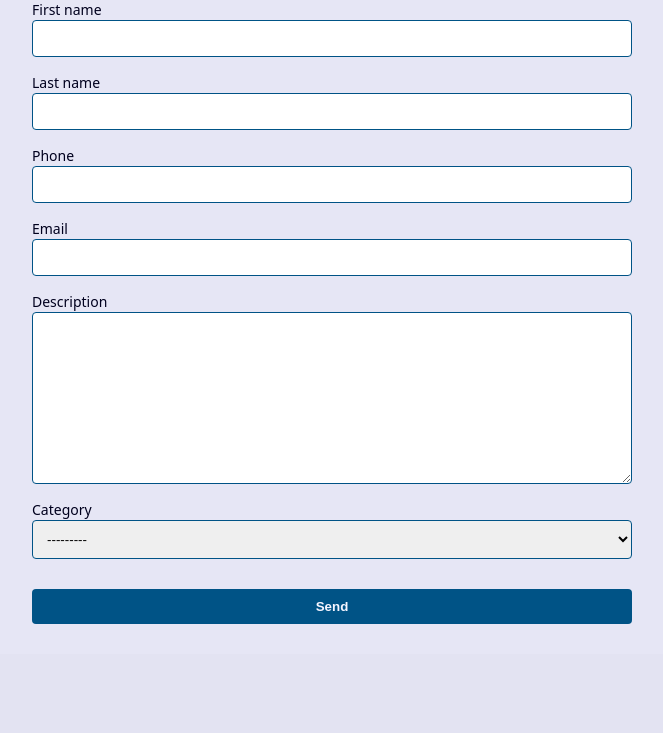
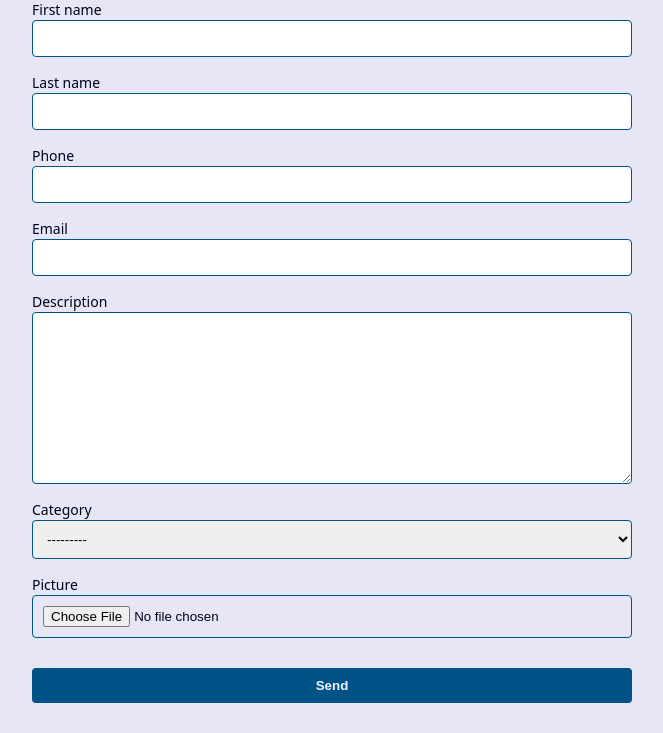
Before and after one commit to EvandroCalado/schedule_django, a Django app: page /contact/create/ in a window 1280 px wide. Shown: the part 306-1039 px from the top of the page, without its empty margins (308-971 px from the left). Before the commit the page ends 930 px from the top, so only its background shows below. Run offline with Django 5.2, Linux system fonts and the light colour scheme; data that the repository does not hold is empty.

Commit message:
✨ feat(contact): upload image

```diff
--- a/contact/forms.py
+++ b/contact/forms.py
@@ -5,6 +5,13 @@ from . import models
 
 
 class ContactForm(forms.ModelForm):
+    picture = forms.ImageField(
+        widget=forms.FileInput(
+            attrs={
+                'accept': 'image/*'
+            }
+        )
+    )
 
     class Meta:
         model = models.Contact
@@ -15,6 +22,7 @@ class ContactForm(forms.ModelForm):
             'email',
             'description',
             'category',
+            'picture',
         )
 
     def clean(self) -> dict[str, Any]:
--- a/contact/templates/contact/contact.html
+++ b/contact/templates/contact/contact.html
@@ -10,6 +10,12 @@
   <p><strong>Created At: </strong>{{ contact.created_at }}</p>
   <p><strong>Description: </strong>{{ contact.description }}</p>
   <p><strong>Category: </strong>{{ contact.category.name }}</p>
+
+  {% if contact.picture %}
+    <p>
+      <img src="{{ contact.picture.url }}" alt="{{ contact.first_name }}">
+    </p>
+  {% endif %}
 
   <div class="contact-links">
     <a class="btn btn-link" href="{% url "contact:update" contact.id %}">Update</a>
--- a/contact/templates/contact/create.html
+++ b/contact/templates/contact/create.html
@@ -18,9 +18,15 @@
         {{ field.errors }}
 
         {% if field.help_text %}
-            <p class="help-text">{{ field.help_text }}</p>
+          <p class="help-text">{{ field.help_text }}</p>
         {% endif %}
       </div>
+
+        {% if field.name == 'picture' and field.value.url %}
+          <div class="form-group">
+            <img src="{{ field.value.url }}" alt="">
+          </div>
+        {% endif %}
       {% endfor %}
     </div>
 
--- a/contact/views/contact_forms.py
+++ b/contact/views/contact_forms.py
@@ -8,7 +8,7 @@ def create(request):
     form_action = reverse('contact:create')
 
     if request.method == 'POST':
-        form = ContactForm(request.POST)
+        form = ContactForm(request.POST, request.FILES)
 
         context = {
             'form': form,
@@ -35,7 +35,7 @@ def update(request, contact_id):
     form_action = reverse('contact:update', args=(contact_id,))
 
     if request.method == 'POST':
-        form = ContactForm(request.POST, instance=contact)
+        form = ContactForm(request.POST, request.FILES, instance=contact)
 
         context = {
             'form': form,
```
